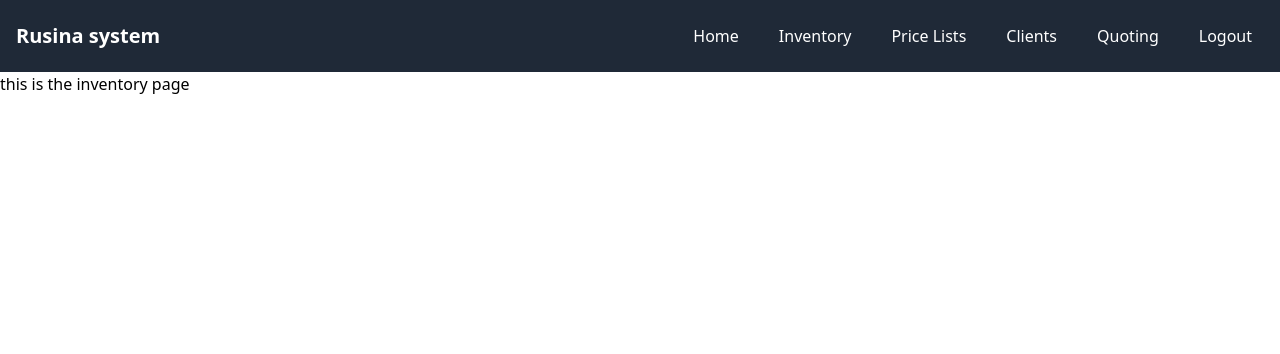
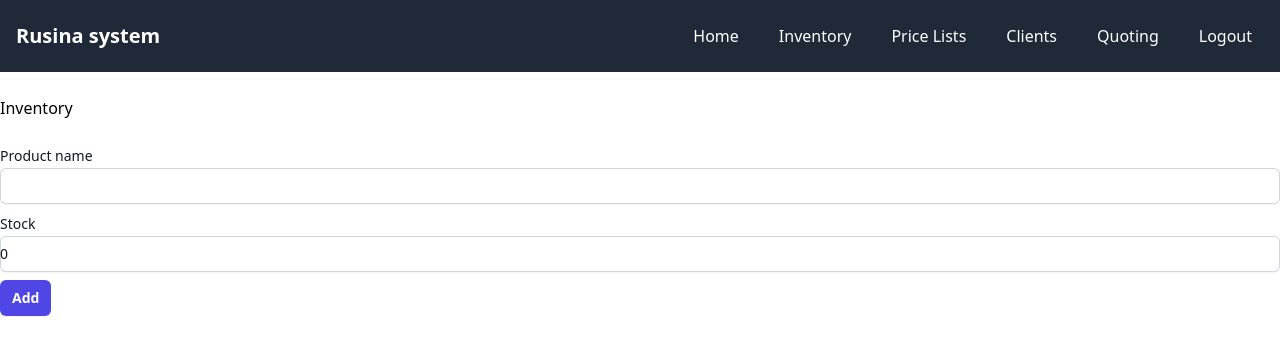
Before and after one commit to Blasidelgado/quoting, a Next.js app: page /inventory in a window 1280 px wide. Shown: the top 354 px of the page. Built offline with nearby package versions, Linux system fonts and the light colour scheme.

Commit message:
Feat: /inventory allows product insertion

```diff
--- /dev/null
+++ b/models/Product.ts
@@ -0,0 +1,21 @@
+import mongoose, { Schema, Document, models } from 'mongoose';
+
+export interface IProduct extends Document {
+  productName: string;
+  stock: number;
+}
+
+const productSchema: Schema = new Schema({
+  productName: {
+    type: String,
+    required: true,
+  },
+  stock: {
+    type: Number,
+    default: 0,
+  },
+});
+
+const Product = models.Product || mongoose.model<IProduct>('Product', productSchema);
+
+export default Product;
--- /dev/null
+++ b/src/components/Inventory/ProductsForm.tsx
@@ -0,0 +1,89 @@
+import React, { useState, ChangeEvent, FormEvent } from 'react';
+import { Product } from '../../../types/product';
+
+type ProductFormProps = {
+    products: Product[];
+    onSubmit: React.Dispatch<React.SetStateAction<Product[]>>;
+};
+
+export default function ProductForm({ products, onSubmit } : ProductFormProps) {
+    const [formData, setFormData] = useState<Product>({
+            productName: "",
+            stock: 0,
+    });
+
+    const handleInputChange = (e: ChangeEvent<HTMLInputElement | HTMLSelectElement>) => {
+        const inputName = e.target.name;
+        setFormData({
+            ...formData,
+            [inputName]: e.target.value,
+        });
+    };
+
+    const handleSubmit = async (e: FormEvent) => {
+        e.preventDefault();
+        try {
+            // Make API call to create product using formData
+            const res = await fetch("/api/products/add_product", {
+                method: "POST",
+                body: JSON.stringify(formData),
+                headers: {
+                    "Content-Type": "application/json",
+                },
+            });
+            const response = await res.json();
+
+            // Update products state
+            if (response.success) {
+                const newProduct = response.newProduct;
+                console.log('New product', newProduct, 'created')
+            };
+
+            // Empty form fields
+            setFormData({
+                productName: "",
+                stock: 0
+            });
+        } catch (error) {
+            console.error("Error creating product: ", error);
+        }
+    };
+
+    return (
+        <form onSubmit={handleSubmit}>
+            <div className="mt-2">
+                <label htmlFor="productName-input" className="block text-sm font-medium leading-6 text-gray-900">
+                    Product name
+                </label>
+                <input
+                    className="block w-full rounded-md border-0 py-1.5 text-gray-900 shadow-sm ring-1 ring-inset ring-gray-300 placeholder:text-gray-400 focus:ring-2 focus:ring-inset focus:ring-indigo-600 sm:text-sm sm:leading-6"
+                    id="productName-input"
+                    type="text"
+                    name="productName"
+                    value={formData.productName}
+                    onChange={(e) => handleInputChange(e)}
+                />
+            </div>
+            <div className="mt-2">
+                <label htmlFor="stock-input" className="block text-sm font-medium leading-6 text-gray-900">
+                    Stock
+                </label>
+                <input
+                    className="block w-full rounded-md border-0 py-1.5 text-gray-900 shadow-sm ring-1 ring-inset ring-gray-300 placeholder:text-gray-400 focus:ring-2 focus:ring-inset focus:ring-indigo-600 sm:text-sm sm:leading-6"
+                    id="stock-input"
+                    type="text"
+                    name="stock"
+                    value={formData.stock}
+                    onChange={(e) => handleInputChange(e)} />
+            </div>
+            <div className="mt-2">
+                <button
+                    type="submit"
+                    className="rounded-md bg-indigo-600 px-3 py-2 text-sm font-semibold text-white shadow-sm hover:bg-indigo-500 focus-visible:outline focus-visible:outline-2 focus-visible:outline-offset-2 focus-visible:outline-indigo-600"
+                >
+                    Add
+                </button>
+            </div>
+        </form>
+    )
+};
--- /dev/null
+++ b/src/pages/api/products/add_product.ts
@@ -0,0 +1,45 @@
+// pages/api/products/add_product.ts
+
+import type { NextApiRequest, NextApiResponse } from 'next';
+import { connectToDatabase } from '../../../../lib/mongodb';
+import Product, { IProduct } from '../../../../models/Product';
+
+export default async function handler(req: NextApiRequest, res: NextApiResponse) {
+    await connectToDatabase(); // Connect to MongoDB database
+
+    if (req.method === 'POST') {
+    try {
+        const { productName, stock }: { productName: string, stock: number } = req.body;
+
+        // Validate request body
+        if (!productName) {
+            return res.status(400).json({ error: 'Product name is required.' });
+        }
+
+        // Reject duplicated product
+        const productExist = await Product.findOne({ productName });
+        if (productExist) {
+            return res.status(409).json({ error: "Product already exists" });
+        }
+
+        // Create new product
+        const newProduct: IProduct = new Product({
+            productName,
+            stock,
+        });
+
+        // Save product to the database
+        await newProduct.save();
+
+        return res.status(201).json({
+            success: true,
+            newProduct
+        });
+    } catch (error) {
+        console.error('Error adding product:', error);
+        return res.status(500).json({ error: 'Internal Server Error' });
+    }
+    } else {
+        return res.status(405).json({ error: 'Method Not Allowed' });
+    }
+};
--- /dev/null
+++ b/src/pages/api/products/index.ts
@@ -0,0 +1,23 @@
+// pages/api/products/index.ts
+
+import { NextApiRequest, NextApiResponse } from 'next';
+import Product, { IProduct } from '../../../../models/Product';
+
+export default async function handler(req: NextApiRequest, res: NextApiResponse) {
+    if (req.method === 'GET') {
+        try {
+            // Retrieve all products from the database
+            const products: IProduct[] = await Product.find();
+
+            // Return the list of products in the response
+            return res.status(200).json(products);
+        } catch (error) {
+            console.error(error);
+            // Handle database-related errors
+            return res.status(500).json({ error: 'Internal Server Error' });
+        }
+    } else {
+        // If request method is not GET, return method not allowed error
+        return res.status(405).json({ error: 'Method Not Allowed' });
+    }
+};
--- a/src/pages/inventory.tsx
+++ b/src/pages/inventory.tsx
@@ -1,5 +1,20 @@
-import React from 'react';
+import React, { useState, useEffect } from 'react';
+import { Product } from '../../types/product';
+import ProductForm from '@/components/Inventory/ProductsForm';
+
 
 export default function Inventory() {
-    return <h1>this is the inventory page</h1>
+
+    const [products, setProducts] = useState<Product[]>([]);
+
+    // useEffect(() => {
+
+    // });
+
+    return (
+        <>
+        <h1 className='my-6'>Inventory</h1>
+        <ProductForm products={products} onSubmit={setProducts}/>
+        </>
+    )
 }
--- /dev/null
+++ b/types/product.ts
@@ -0,0 +1,5 @@
+export interface Product {
+    _id?: string
+    productName: string,
+    stock: number
+}
```
Also changed, not shown: models/PriceList.ts (added, +24 -0 lines).
